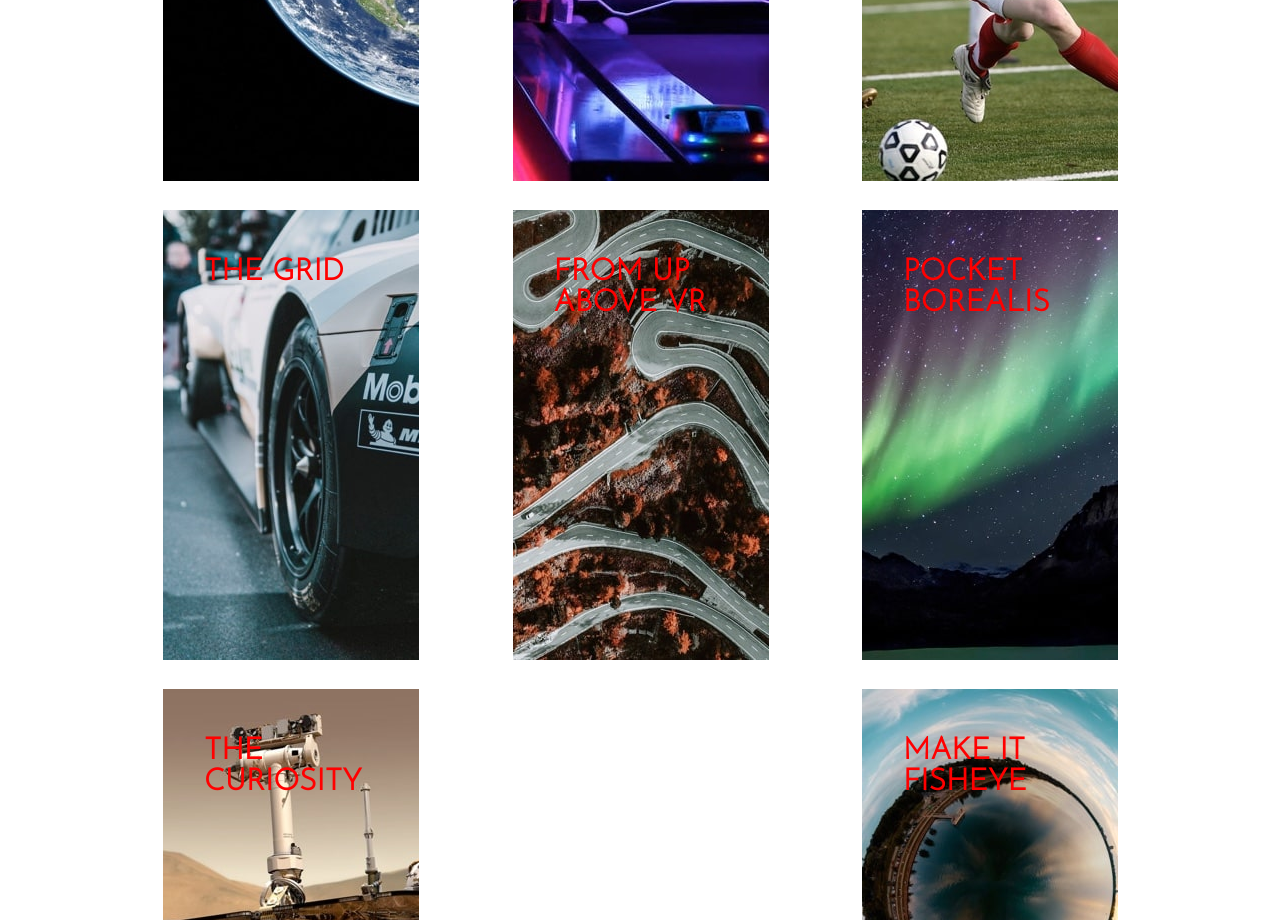
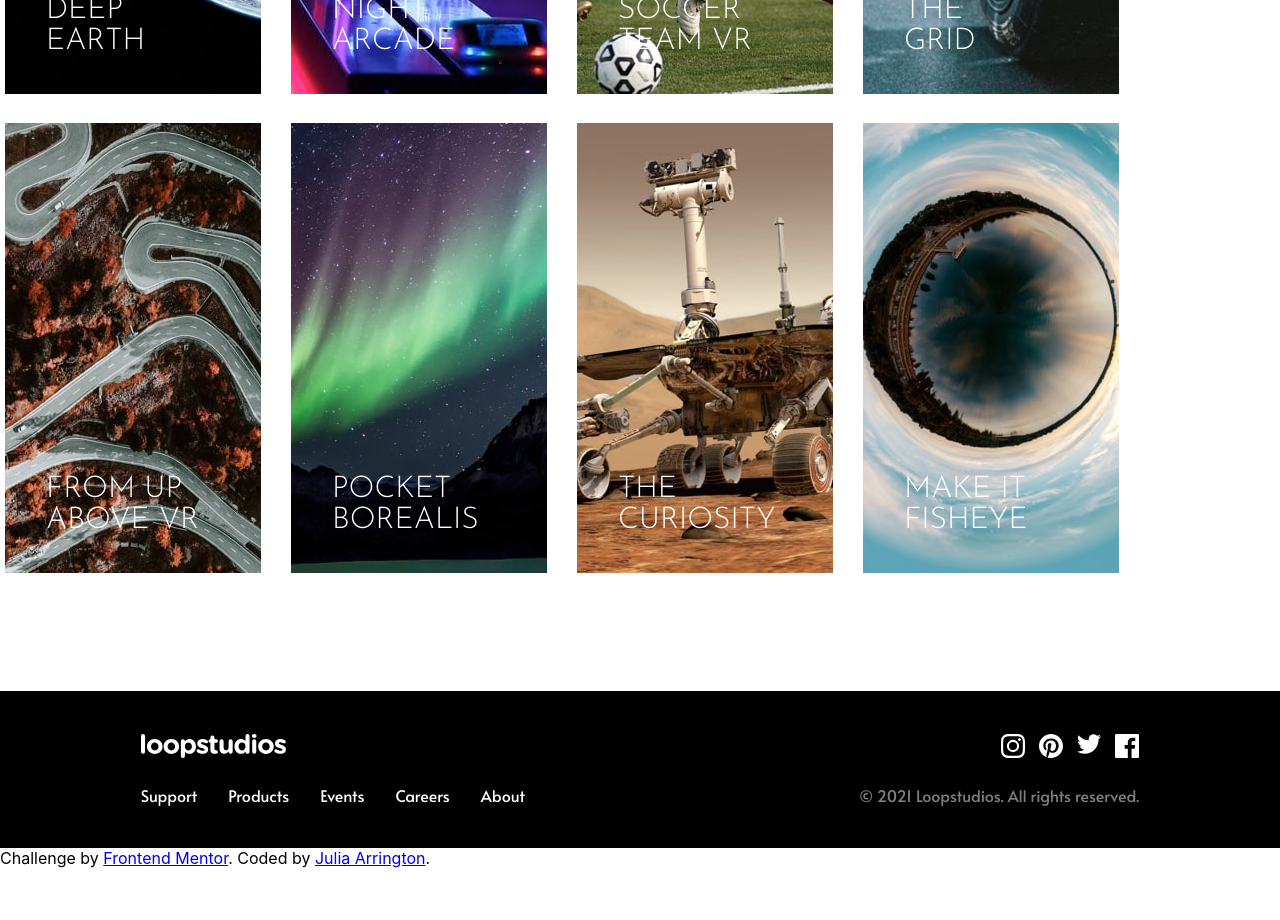
Before and after one commit to partum/loopstudios, a React (Create React App) app in the folder loopstudios/: page / in a window 1280 px wide. Shown: the part 1880-2800 px from the top of the page. After the commit the page ends 2748 px from the top, so only its background shows below. Built offline with nearby package versions, Linux system fonts and the light colour scheme.

Commit message:
finished footer, changed tiles to grid

```diff
--- a/loopstudios/src/App.js
+++ b/loopstudios/src/App.js
@@ -100,12 +100,14 @@ function Creations() {
       <h2>Our creations</h2>
       <MyButton txt="See all" />
       <div className="flex-container">
+        <div className="grid-container">
           {projects.map(tile => (
             <article key={tile.id}>
               <img src={tile.pic} className="tile" />
               <h3>{tile.title}</h3>
             </article>
           ))}
+        </div>
       </div>
     </div>
   );
@@ -124,14 +126,18 @@ function Footer() {
   ];
   return (
     <footer>
+      <div>
         <img src={logo} className="App-logo" alt="logo" />
         {social.map(icon => (
           <a href="#" key={icon.id}>
             <img src={icon.pic} className="social-icon" alt={icon.title} />
           </a>
         ))}
+      </div>
+      <div>
         <NavLinks />
         <p>© 2021 Loopstudios. All rights reserved.</p>
+      </div>
     </footer>
   );
 }
--- a/loopstudios/src/style.css
+++ b/loopstudios/src/style.css
@@ -9,9 +9,9 @@ body {
 header {
   background-image: url("./images/desktop/image-hero.jpg");
   background-size: cover;
-  width: 100vw;
+  max-width: 100%;
   height: 646px;
-  padding: 59px 163px;
+  padding: 59px 11vw;
   box-sizing: border-box;
   overflow: hidden;
   margin-bottom: 161px;
@@ -53,7 +53,7 @@ h1 {
   margin-top: 130px;
 }
 .leader {
-  padding: 0px 164px;
+  padding: 0px 11vw;
   box-sizing: border-box;
   height: 498px;
 }
@@ -63,7 +63,7 @@ h1 {
   height: 319px;
   box-sizing: border-box;
   padding: 95px 0px 0px 95px;
-  right: 164px;
+  right: 11vw;
   position: absolute;
   top: 991px;
 }
@@ -82,7 +82,7 @@ p {
   color: gray;
 }
 .ourCreations {
-  padding: 0 163px;
+  padding: 0 11vw;
   margin-top: 179px;
 }
 .ourCreations button {
@@ -97,14 +97,12 @@ p {
 }
 .flex-container {
   display: flex;
-  margin-top: 87px;
-  flex-wrap: wrap;
-  justify-content: space-between;
+  justify-content: center;
 }
 article {
   width: 255px;
   height: 448px;
-  padding-bottom: 31px;
+  /* margin-bottom: 31px; */
 }
 article img {
   z-index: 0;
@@ -112,16 +110,18 @@ article img {
 h3 {
   text-transform: uppercase;
   font-family: "Josefin Sans", sans-serif;
-  color: red;
+  color: white;
   font-size: 30px;
   margin: 0;
-  width: 255px;
-  height: 448px;
-  padding: 41px;
+  width: 170px;
+  padding: 38px 41px;
   z-index: 50;
-  box-sizing: border-box;
   position: relative;
-  top: -448px;
+  top: -141px;
+  font-weight: 300;
+}
+article:nth-child(4) h3 {
+  width: 50px;
 }
 /* .flex-container article {
   padding-left: 28px;
@@ -130,13 +130,20 @@ h3 {
 .flex-container:first-child {
   padding-left: 0px;
 } */
+.grid-container {
+  display: grid;
+  grid-template-rows: auto auto;
+  grid-template-columns: 255px 255px 255px 255px;
+  column-gap: 31px;
+  row-gap: 31px;
+}
 footer {
   height: 157px;
   background-color: black;
   color: white;
   box-sizing: border-box;
-  margin-top: 152px;
-  padding: 43px 163px;
+  margin-top: 120px;
+  padding: 43px 11vw;
 }
 footer .App-logo {
   width: 145px;
@@ -168,3 +175,8 @@ footer p {
   position: relative;
   float: right;
 }
+footer div {
+  height: 50px;
+}
+
+/*add break point 1174 or smaller to make 3 columns*/
```
Lines whose indentation alone changed are shown as unchanged.
